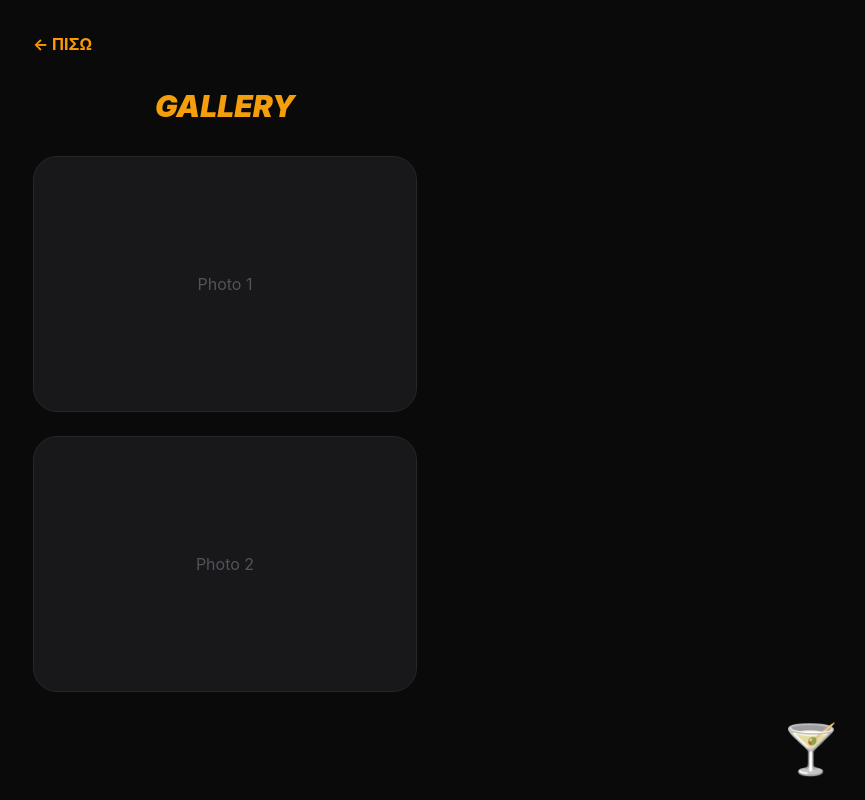
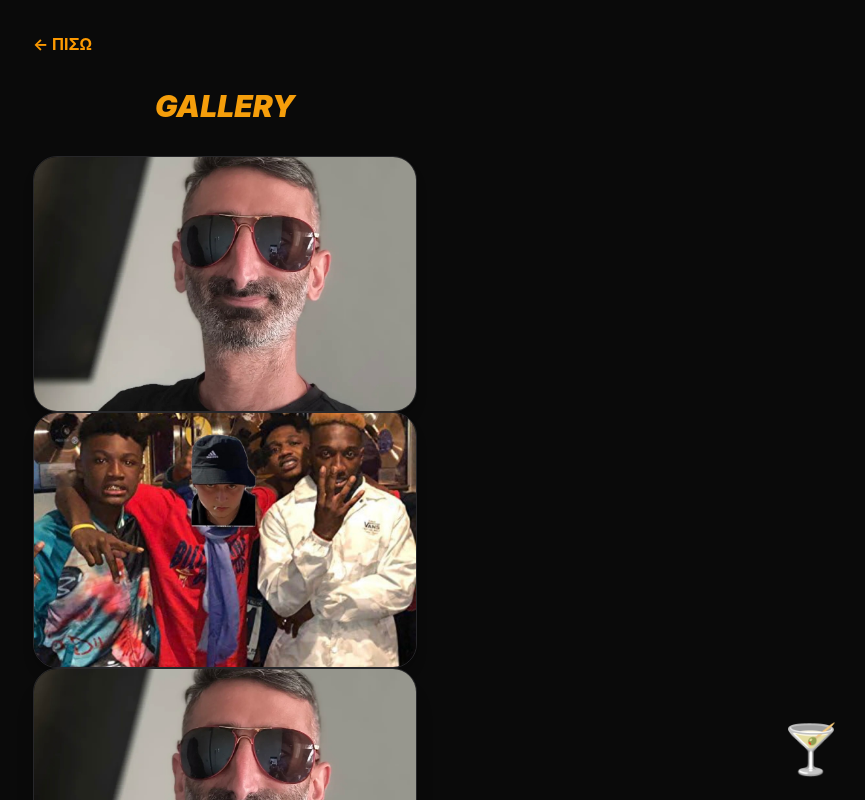
Before and after one commit to 9cm8z4bg4n-lab/Joanna, a React (Vite) app: page / in a window 1280 px wide. Both pictures are taken after a click on the button "📸 Η ΣΥΛΛΟΓΗ". Shown: the top 800 px of the page, without its empty margins (415-1280 px from the left). Built offline with nearby package versions, Linux system fonts and the light colour scheme.

Commit message:
gallery fix

```diff
--- a/src/App.jsx
+++ b/src/App.jsx
@@ -10,7 +10,12 @@ export default function App() {
     { name: "Margarita", price: "8€", emoji: "🍹" },
     { name: "Mojito", price: "8€", emoji: "🍃" },
     { name: "Old Fashioned", price: "10€", emoji: "🍊" }
+  ]
+  const galleryImages = [
+    "/image_0.jpeg", // Βάλε εδώ τα ονόματα των αρχείων που έχεις στο public
+    "/image_1.jpeg"
   ];
+  ;
 
   return (
     <div style={{ backgroundColor: '#0a0a0a' }} className="min-h-screen w-full flex flex-col items-center">
@@ -32,7 +37,7 @@ export default function App() {
             className="flex flex-col items-center justify-center min-h-screen w-full px-6 text-center"
           >
             <h1 style={{ color: '#f59e0b' }} className="text-4xl font-black mb-2 italic uppercase">
-              My Decor
+              Joanna's Home
             </h1>
             <p className="text-zinc-500 mb-12 text-xs tracking-widest uppercase font-light">
               Premium Collection
@@ -78,10 +83,36 @@ export default function App() {
             className="w-full max-w-md p-8 flex flex-col"
           >
             <button onClick={() => setPage('home')} className="text-amber-500 mb-8 font-bold self-start">← ΠΙΣΩ</button>
-            <h2 style={{ color: '#f59e0b' }} className="text-3xl font-black mb-8 text-center italic">GALLERY</h2>
+            <h2 style={{ color: '#f59e0b' }} className="text-3xl font-black mb-8 text-center italic uppercase">GALLERY</h2>
+
+            {galleryImages.map((url, i) => (
+  <motion.img
+    key={i}
+    src={url}
+    initial={{ opacity: 0 }}
+    animate={{ opacity: 1 }}
+    className="w-full h-64 object-cover rounded-3xl border border-zinc-800 shadow-lg"
+    alt={`Gallery item ${i}`}
+  />
+))}
+
             <div className="grid gap-6">
-              <div className="bg-zinc-900 h-64 rounded-3xl border border-zinc-800 flex items-center justify-center text-zinc-600">Photo 1</div>
-              <div className="bg-zinc-900 h-64 rounded-3xl border border-zinc-800 flex items-center justify-center text-zinc-600">Photo 2</div>
+              {galleryImages.map((url, i) => (
+                <motion.div
+                  key={i}
+                  initial={{ y: 20, opacity: 0 }}
+                  animate={{ y: 0, opacity: 1 }}
+                  transition={{ delay: i * 0.1 }}
+                  className="relative group"
+                >
+                  <img
+                    src={url}
+                    alt={`Gallery ${i}`}
+                    className="w-full h-64 object-cover rounded-3xl border border-zinc-800 shadow-xl"
+                    onError={(e) => { e.target.src = "https://placehold.co/400x600/111/444?text=Photo+Not+Found"; }}
+                  />
+                </motion.div>
+              ))}
             </div>
           </motion.div>
         )}
```
Also changed, not shown: public/image_0.jpeg (added), public/image_1.jpeg (added).
